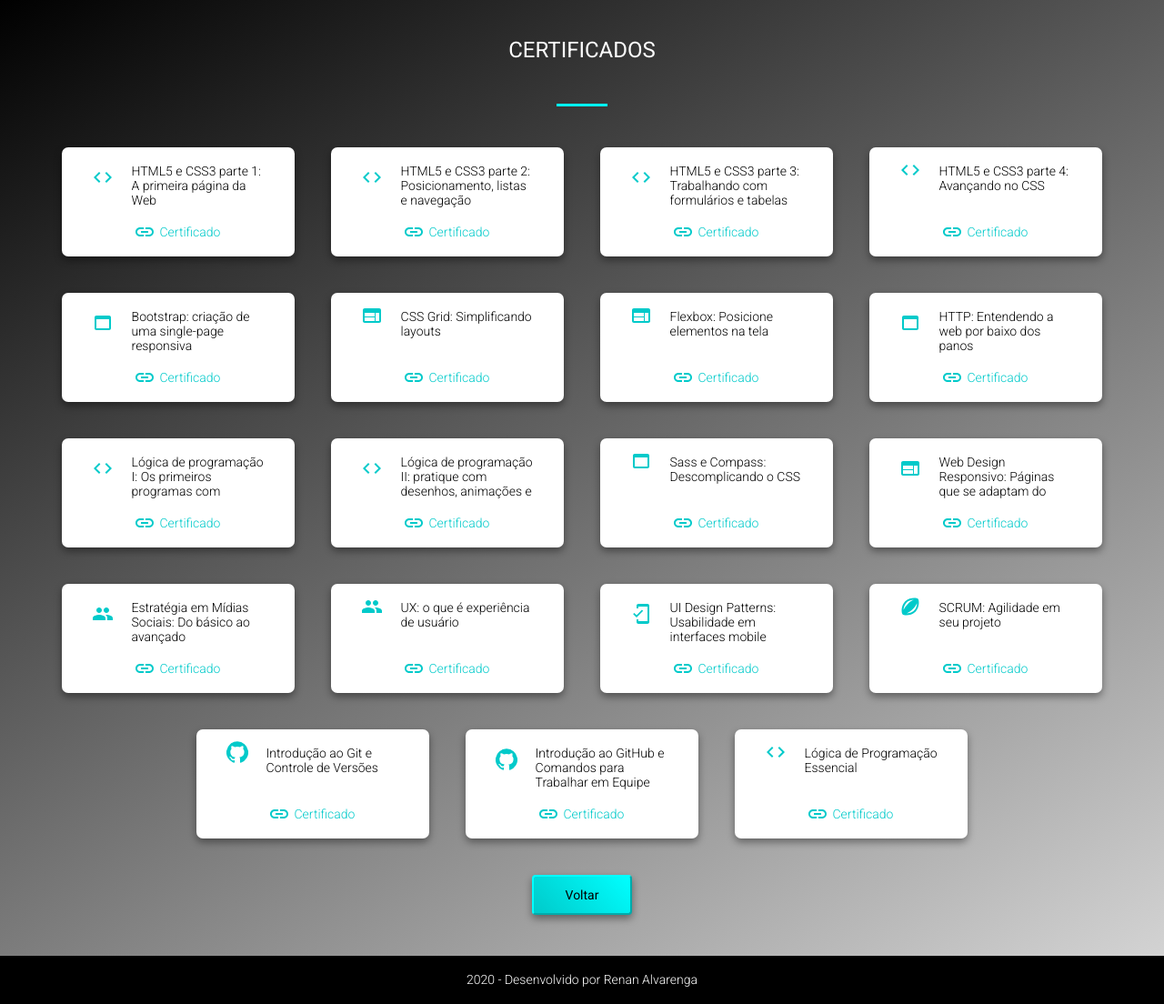
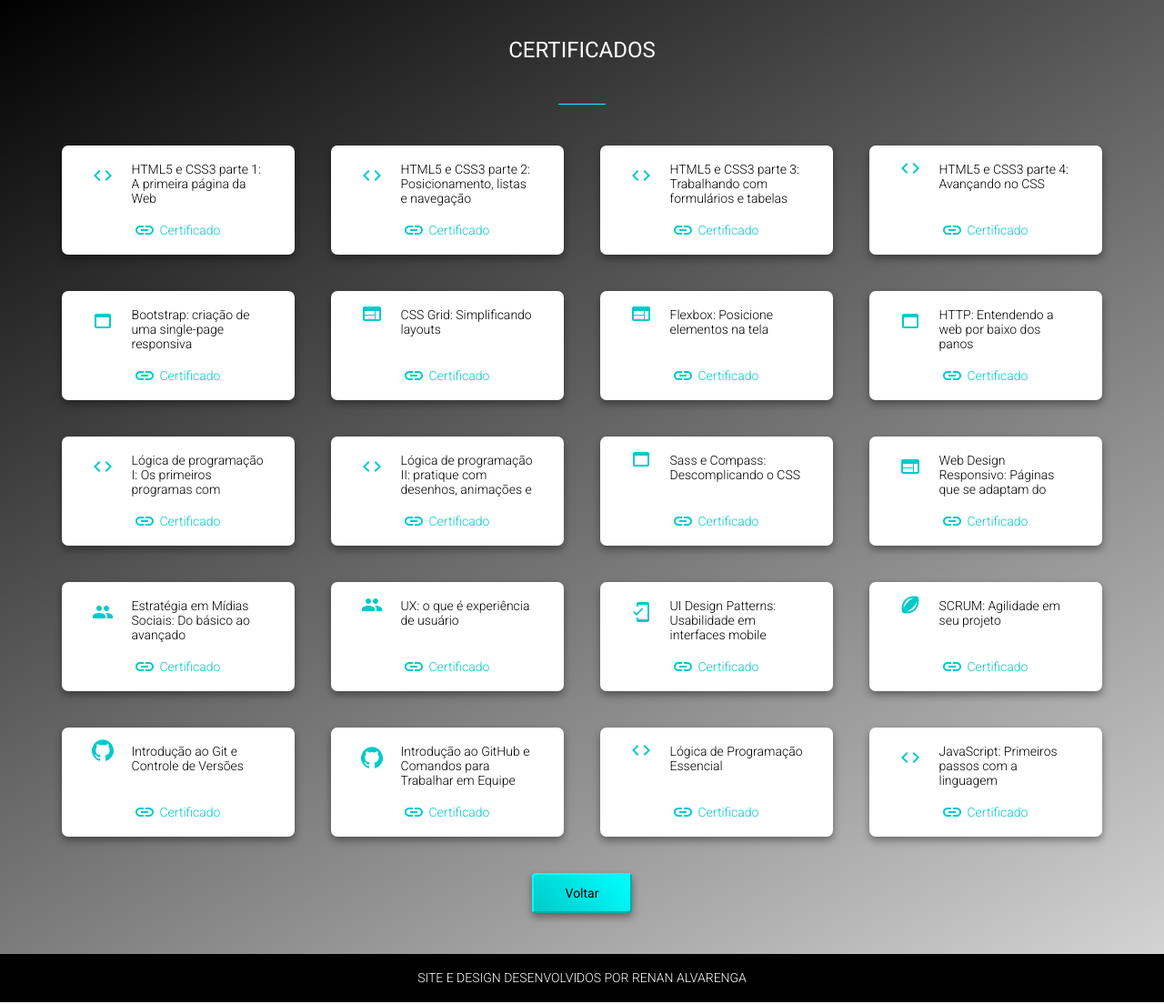
Before and after one commit to renanalvarenga/curriculum, a React (Create React App) app: page /certificados in a window 1280 px wide. Shown: the whole page at 91% size. Built offline with nearby package versions, Linux system fonts and the light colour scheme.

Commit message:
ajuste hr

```diff
--- a/src/certificate/Certificate.js
+++ b/src/certificate/Certificate.js
@@ -34,6 +34,7 @@ function Certificate() {
     { icon: <GitHubIcon />, title: 'Introdução ao Git e Controle de Versões', href:'https://certificates.digitalinnovation.one/3AFB83E9' },
     { icon: <GitHubIcon />, title: 'Introdução ao GitHub e Comandos para Trabalhar em Equipe', href:'https://certificates.digitalinnovation.one/5F8A30D9' },
     { icon: <CodeIcon />, title: 'Lógica de Programação Essencial', href:'https://certificates.digitalinnovation.one/D53C7BEC' },
+    { icon: <CodeIcon />, title: `JavaScript: Primeiros passos com a linguagem`, href:'https://cursos.alura.com.br/certificate/367f772f-0668-49d2-aa40-d8ca39b51593' }
   ]
 
   return (
--- a/src/certificate/certificate.css
+++ b/src/certificate/certificate.css
@@ -15,7 +15,6 @@
 .certificate > hr {
     border-color: aqua;
     max-width: 50px;
-    border-width: 3px;
     border-top: 0px solid rgba(0,0,0,.1);
     border-left-style: solid;
     margin-bottom: 25px;
--- a/src/footer/Footer.js
+++ b/src/footer/Footer.js
@@ -4,7 +4,7 @@ import './footer.css'
 function Footer() {
   return (
     <section id="footer" className='footer'>
-      <h4>2020 - Desenvolvido por Renan Alvarenga</h4>
+      <h4>SITE E DESIGN DESENVOLVIDOS POR RENAN ALVARENGA</h4>
     </section>
   )
 }
--- a/src/skills/skills.css
+++ b/src/skills/skills.css
@@ -17,7 +17,6 @@
 .skills > hr {
     border-color: aqua;
     max-width: 50px;
-    border-width: 3px;
     border-top: 0px solid rgba(0,0,0,.1);
     border-left-style: solid;
     margin-bottom: 25px;
```
Also changed, not shown: 1 other file (tests, documents, lock files or other folders).
